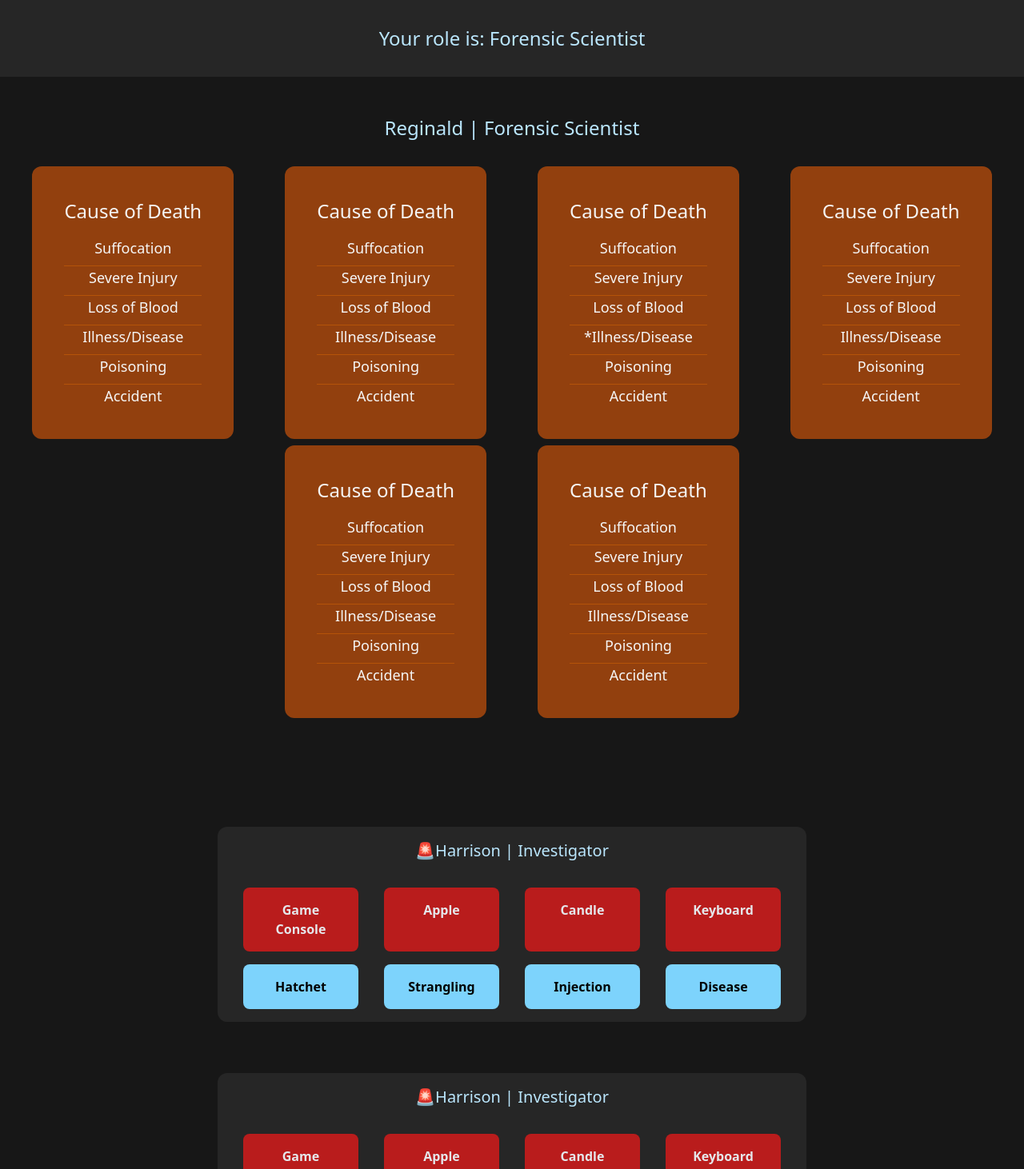
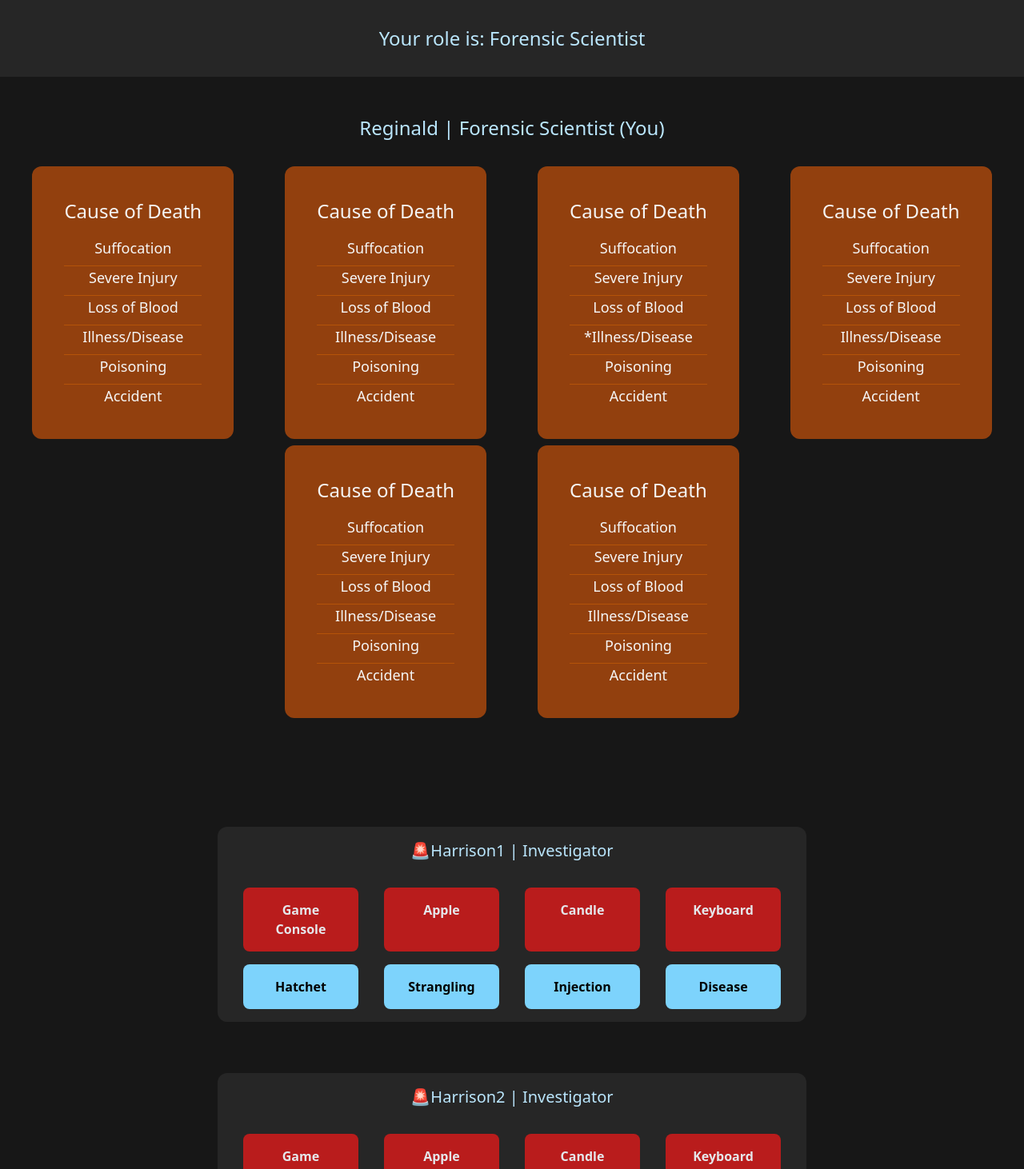
Before and after one commit to pmarkowski/deceit-homicide-in-hong-kong, a React (Create React App) app in the folder client/: page /game-preview in a window 1280 px wide. Shown: the top 1462 px of the page at 80% size. Built offline with nearby package versions, Linux system fonts and the light colour scheme; what @microsoft/signalr would draw is missing.

Commit message:
Display (You) next to current user

```diff
--- a/client/src/Game.tsx
+++ b/client/src/Game.tsx
@@ -3,6 +3,7 @@ import { Investigator, InvestigatorComponent } from "./InvestigatorComponent";
 import { SceneCard, SceneCardComponent } from "./SceneCardComponent";
 
 export interface GameProps {
+    playerId: string,
     role: string,
     forensicScientist: {
         username: string
@@ -15,13 +16,17 @@ export const Game: FC<GameProps> = (props) => {
     return <div className="flex flex-col min-h-screen">
         <div className="text-light text-2xl bg-trueGray-800 py-8">Your role is: {props.role}</div>
         <div className="my-12">
-            <p className="text-light text-2xl mb-8">{props.forensicScientist.username} | Forensic Scientist</p>
+            <p className="text-light text-2xl mb-8">{props.forensicScientist.username} | Forensic Scientist {props.role === "Forensic Scientist" ? "(You)" : ""} </p>
             <div className="flex-row mb-12">
                 {props.sceneCards.map(card => <SceneCardComponent key={card.title} {...card} />)}
             </div>
         </div>
         <div>
-            {props.investigators.map(investigator => <InvestigatorComponent key={investigator.playerId} {...investigator} />)}
+            {props.investigators.map(investigator =>
+                <InvestigatorComponent
+                    key={investigator.playerId}
+                    isCurrentPlayer={investigator.playerId === props.playerId}
+                    {...investigator} />)}
         </div>
     </div>
 };
--- a/client/src/GameLobby.tsx
+++ b/client/src/GameLobby.tsx
@@ -32,6 +32,7 @@ export const GameLobby = () => {
     const [gameData, setGameData] = useState<any>(null);
 
     const convertGameStateToProps = (gameState: any): GameProps => ({
+        playerId: playerId,
         role: gameState.role,
         forensicScientist: {
             username: lobbyData.players.find((player: any) => player.playerId === lobbyData.deceitGameSettings?.forensicScientistId).name
--- a/client/src/GamePreview.tsx
+++ b/client/src/GamePreview.tsx
@@ -2,6 +2,7 @@ import { FC } from "react";
 import { Game, GameProps } from "./Game";
 
 const fakeGame: GameProps = {
+    playerId: "Reginald",
     role: "Forensic Scientist",
     forensicScientist: {
         username: "Reginald"
@@ -77,35 +78,35 @@ const fakeGame: GameProps = {
     ],
     investigators: [
         {
-            playerId: "Harrison",
+            playerId: "Harrison1",
             role: "Investigator",
             hasBadge: true,
             evidence: ["Game Console", "Apple", "Candle", "Keyboard"],
             meansOfMurder: ["Hatchet", "Strangling", "Injection", "Disease"]
         },
         {
-            playerId: "Harrison",
+            playerId: "Harrison2",
             role: "Investigator",
             hasBadge: true,
             evidence: ["Game Console", "Apple", "Candle", "Keyboard"],
             meansOfMurder: ["Hatchet", "Strangling", "Injection", "Disease"]
         },
         {
-            playerId: "Harrison",
+            playerId: "Harrison3",
             role: "Murderer",
             hasBadge: true,
             evidence: ["Game Console", "Apple", "Candle", "Keyboard"],
             meansOfMurder: ["Hatchet", "Strangling", "Injection", "Disease"]
         },
         {
-            playerId: "Harrison",
+            playerId: "Harrison4",
             role: "Investigator",
             hasBadge: true,
             evidence: ["Game Console", "Apple", "Candle", "Keyboard"],
             meansOfMurder: ["Hatchet", "Strangling", "Injection", "Disease"]
         },
         {
-            playerId: "Harrison",
+            playerId: "Harrison5",
             role: "Investigator",
             hasBadge: true,
             evidence: ["Game Console", "Apple", "Candle", "Keyboard"],
--- a/client/src/InvestigatorComponent.tsx
+++ b/client/src/InvestigatorComponent.tsx
@@ -8,8 +8,12 @@ export interface Investigator {
     meansOfMurder: string[]
 }
 
-export const InvestigatorComponent: FC<Investigator> = (props) => <div className="bg-trueGray-800 rounded-xl p-4 inline-block m-8">
-    <p className="text-light text-xl mb-8">{`${props.hasBadge ? "🚨" : ""}${props.playerId}${props.role ? ` | ${props.role}` : ""}`}</p>
+interface InvestigatorProps extends Investigator {
+    isCurrentPlayer: boolean,
+}
+
+export const InvestigatorComponent: FC<InvestigatorProps> = (props) => <div className="bg-trueGray-800 rounded-xl p-4 inline-block m-8">
+    <p className="text-light text-xl mb-8">{`${props.hasBadge ? "🚨" : ""}${props.playerId}${props.role ? ` | ${props.role}` : ""} ${props.isCurrentPlayer ? "(You)" : ""}`}</p>
     <div className="flex justify-evenly">
         {props.evidence.map(evidence => <span key={evidence} className="btn bg-red-700 text-gray-200 mx-4 w-36">{evidence}</span>)}
     </div>
```
